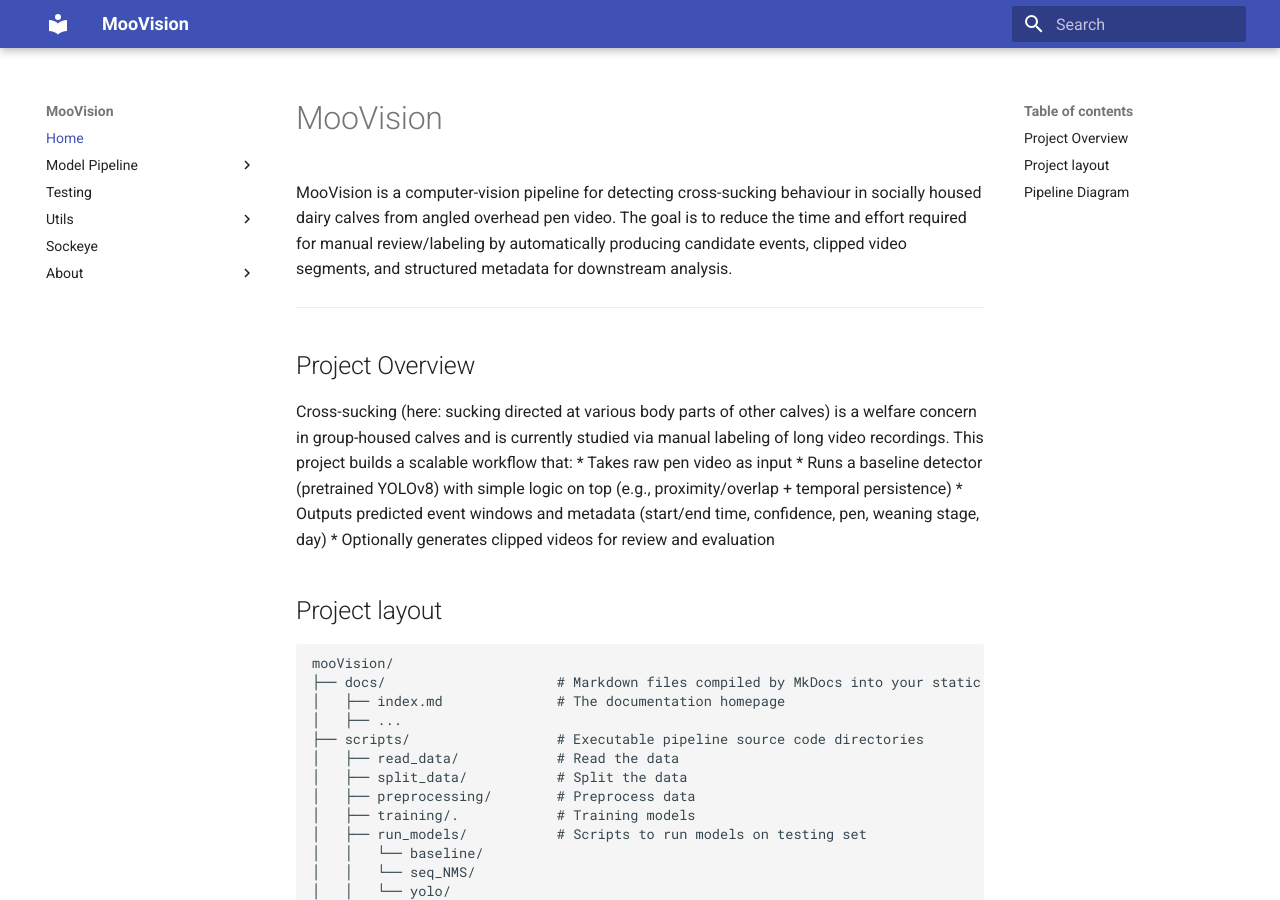
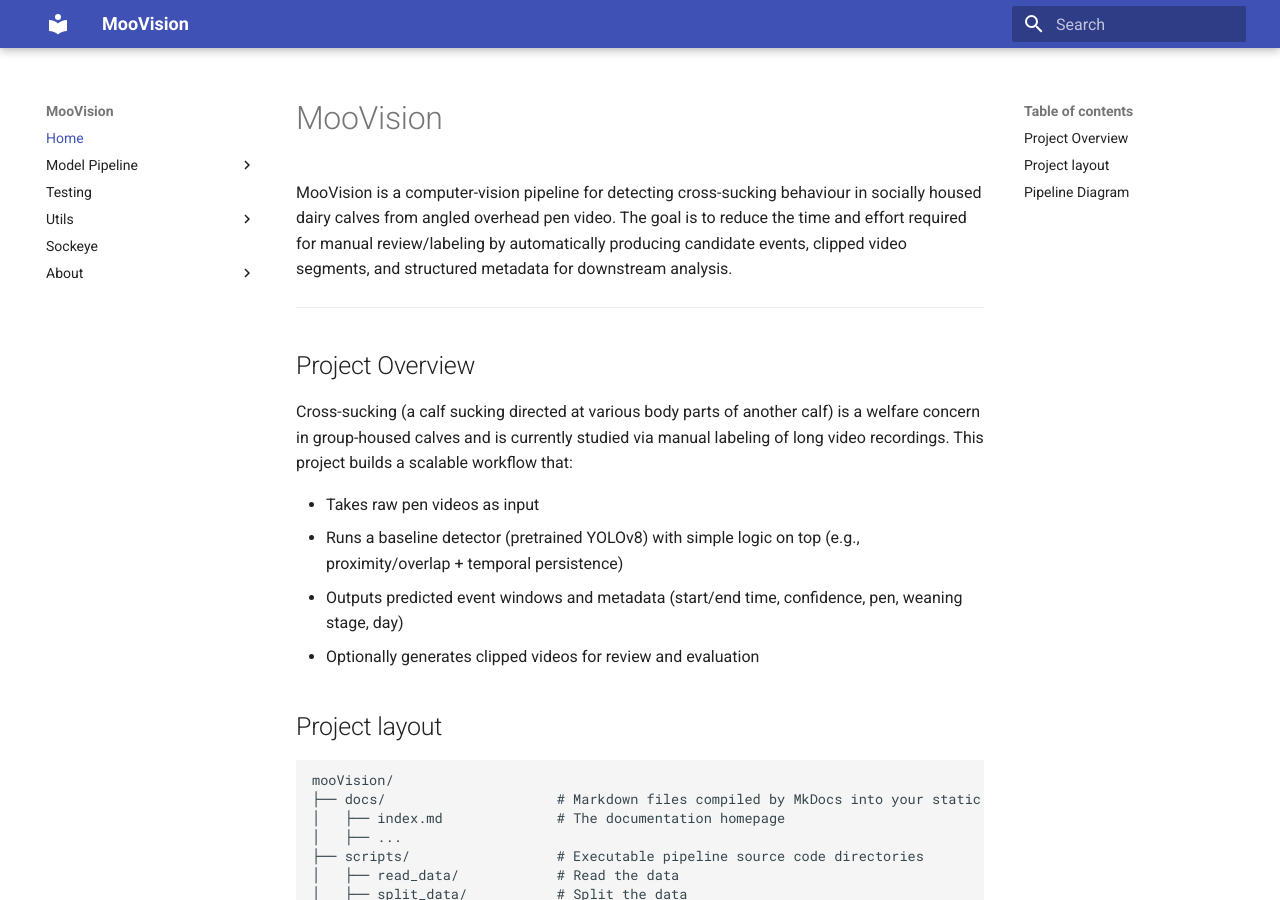
Before and after one commit to UBC-AWP/mooVision, an MkDocs documentation site: the page built from docs/index.md, in a window 1280 px wide and 900 px high. Built offline with MkDocs 1.6.1 and Material for MkDocs 9.7.7, drawn with Linux system fonts in a browser that asks for light colours.

Commit message:
fix typo

```diff
--- a/docs/index.md
+++ b/docs/index.md
@@ -6,8 +6,9 @@ MooVision is a computer-vision pipeline for detecting cross-sucking behaviour in
 
 ## Project Overview
 
-Cross-sucking (here: sucking directed at various body parts of other calves) is a welfare concern in group-housed calves and is currently studied via manual labeling of long video recordings. This project builds a scalable workflow that:
-* Takes raw pen video as input
+Cross-sucking (a calf sucking directed at various body parts of another calf) is a welfare concern in group-housed calves and is currently studied via manual labeling of long video recordings. This project builds a scalable workflow that:
+
+* Takes raw pen videos as input
 * Runs a baseline detector (pretrained YOLOv8) with simple logic on top (e.g., proximity/overlap + temporal persistence)
 * Outputs predicted event windows and metadata (start/end time, confidence, pen, weaning stage, day)
 * Optionally generates clipped videos for review and evaluation
```
